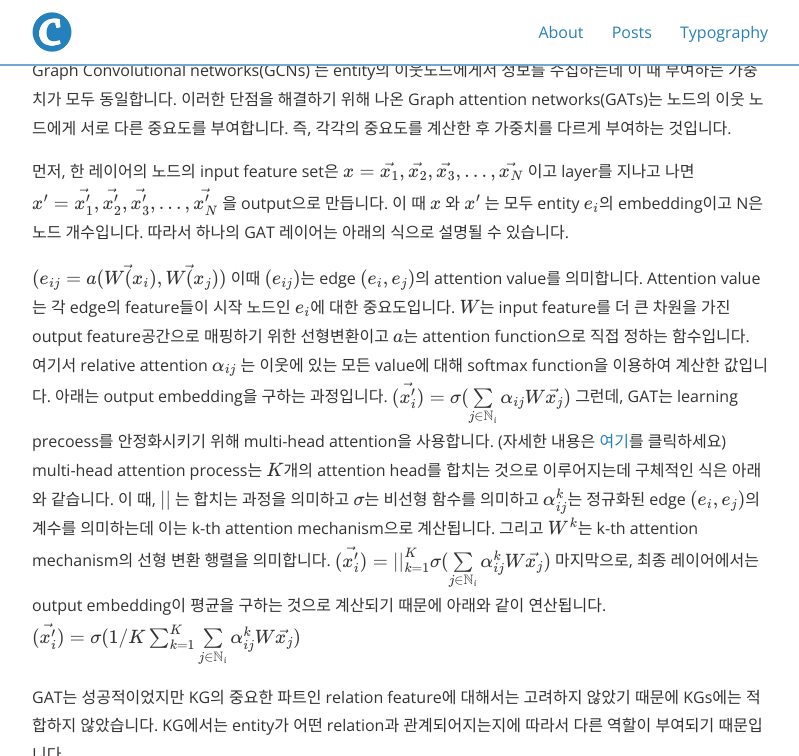
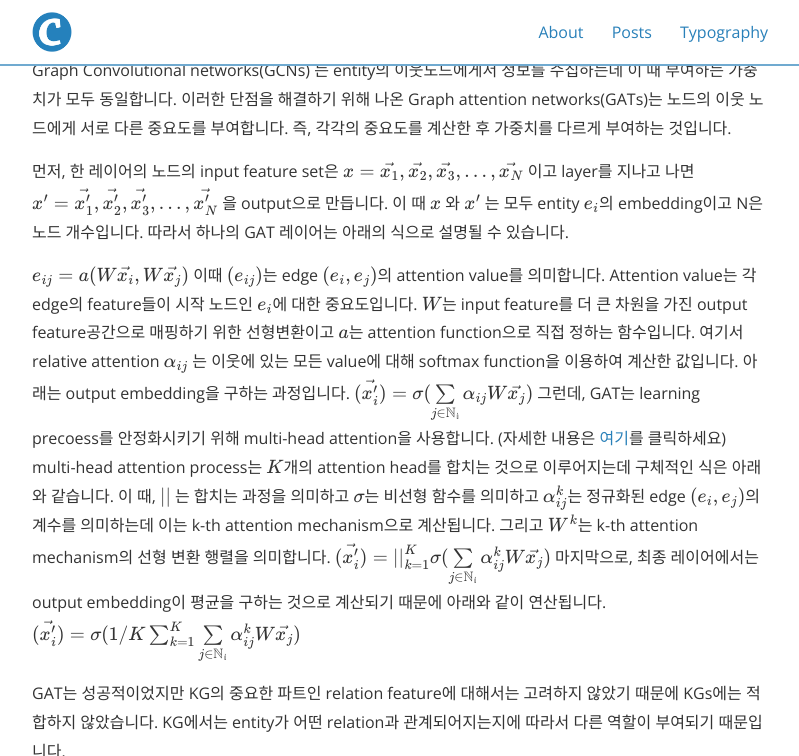
Before and after one commit to jeewon9708/jeewon9708.github.io, a Jekyll site: the page built from _posts/2020-09-18-paper-review-01.md, in a window 1280 px wide and 900 px high, scrolled down 2992 px, cut to the strip 0-756 px from the top of the window. Shown: the whole strip, without its empty margins (240-1039 px from the left). Built offline with Jekyll 4.4.1, drawn with Linux system fonts in a browser that asks for light colours; nearby versions of some CDN libraries; formulas are drawn with MathJax 3.

```diff
--- a/_posts/2020-09-18-paper-review-01.md
+++ b/_posts/2020-09-18-paper-review-01.md
@@ -73,7 +73,7 @@ Graph Convolutional networks(GCNs) 는 entity의 이웃노드에게서 정보를
 먼저, 한 레이어의 노드의 input feature set은  $x= \{\vec{x_1}, \vec{x_2}, \vec{x_3}, ..., \vec{x_N}\}$ 이고 layer를 지나고 나면 $x'= \{\vec{x_1'}, \vec{x_2'}, \vec{x_3'}, ..., \vec{x_N'}\}$ 을 output으로 만듭니다. 이 때 $x$ 와 $x'$ 는 모두 entity $e_i$의 embedding이고 N은 노드 개수입니다. 따라서 하나의 GAT 레이어는 아래의 식으로 설명될 수 있습니다.
 
 
-$\{(e_{ij}= a( W\vec(x_i),W\vec(x_j) )\}$
+$$e_{ij}= a( W\vec{x_i},W\vec{x_j})$$
 이때 $(e_{ij})$는 edge $(e_i,e_j)$의 attention value를 의미합니다. Attention value는 각 edge의 feature들이 시작 노드인 $e_i$에 대한 중요도입니다. $W$는 input feature를 더 큰 차원을 가진 output feature공간으로 매핑하기 위한 선형변환이고 $a$는 attention function으로 직접 정하는 함수입니다. 여기서 relative attention $\alpha_{ij}$ 는 이웃에 있는 모든 value에 대해 softmax function을 이용하여 계산한 값입니다. 아래는 output embedding을 구하는 과정입니다.
 $$
 \vec{(x_i')} = \sigma(\sum\limits_{j\in\mathbb{N_i}} \alpha_{ij}W\vec{x_j})
```
